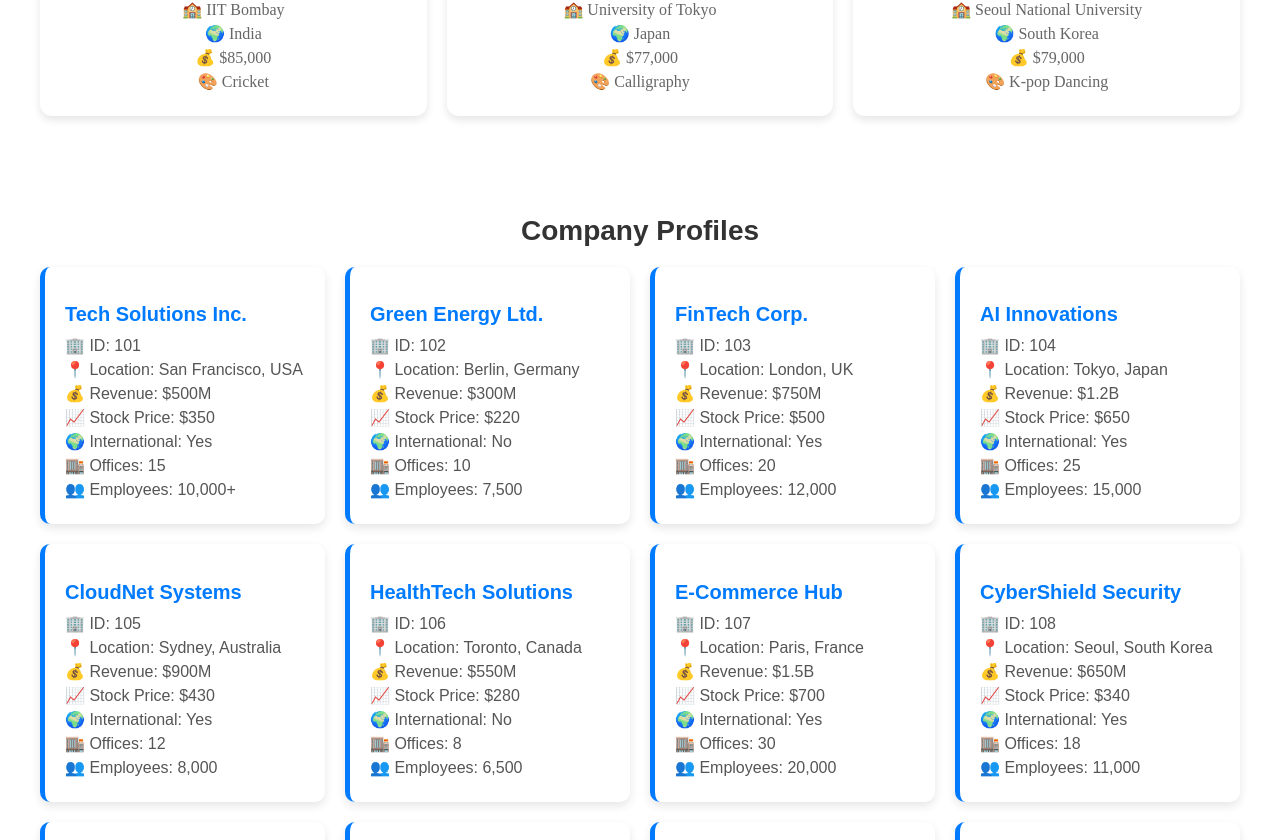
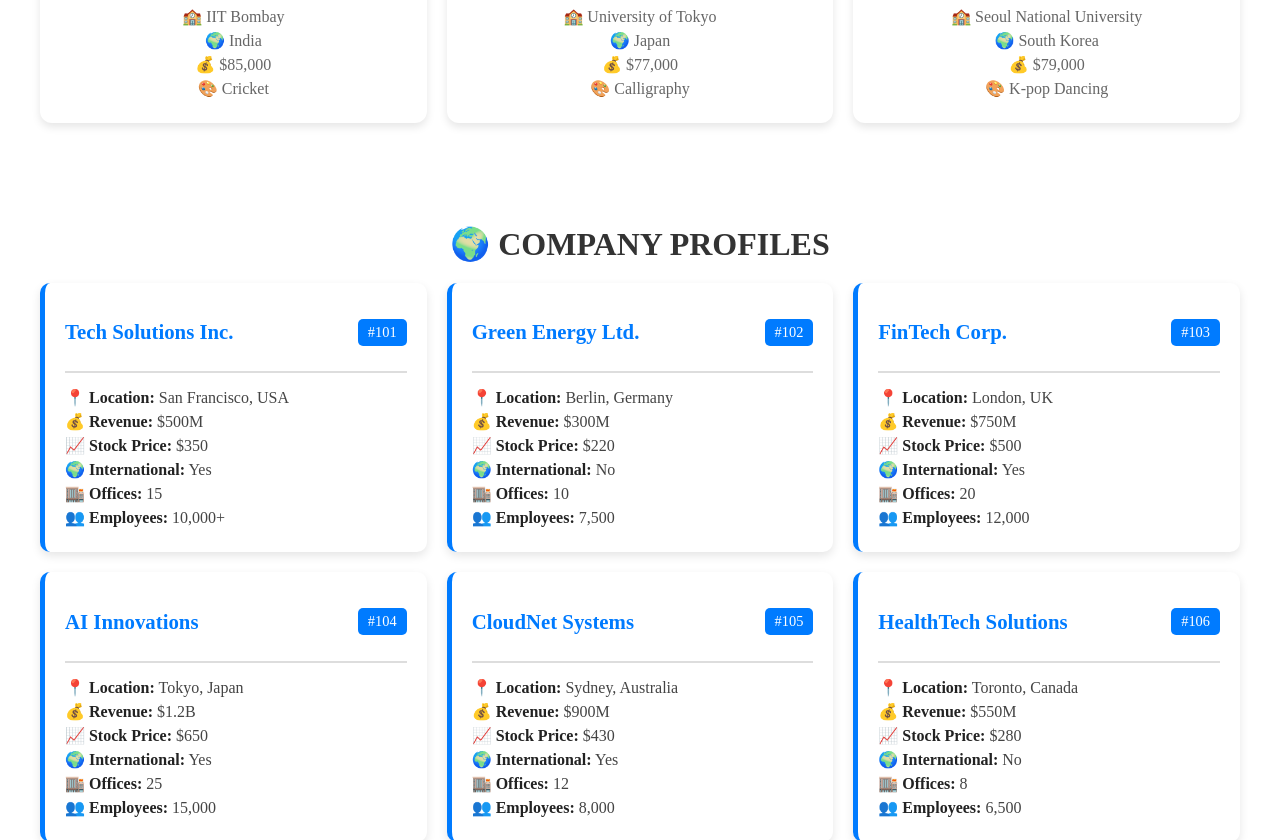
Before and after one commit to Karanbhuva18/advancegithub, a React (Vite) app: page / in a window 1280 px wide. Shown: the part 1460-2300 px from the top of the page. Built offline with nearby package versions, Linux system fonts and the light colour scheme.

Commit message:
change company component design

```diff
--- a/src/ComapanyCard/companyCard.css
+++ b/src/ComapanyCard/companyCard.css
@@ -1,54 +1,75 @@
-/* Container for all cards */
-.company-cards-container {
+/* Container Styles */
+.company-container {
   max-width: 1200px;
   margin: 40px auto;
+  text-align: center;
   padding: 20px;
-    text-align: center;
-    font-family: Arial, sans-serif;
 }
 
-  /* Title styling */
-  .title {
-    font-size: 28px;
+.company-title {
+  font-size: 2rem;
+  color: #333;
+  margin-bottom: 20px;
   font-weight: bold;
-    margin-bottom: 20px;
-    color: #333;
+  text-transform: uppercase;
 }
 
-  /* Grid system for company cards */
-  .company-cards-grid {
+/* Grid Layout */
+.company-grid {
   display: grid;
-    grid-template-columns: repeat(auto-fit, minmax(250px, 1fr));
+  grid-template-columns: repeat(auto-fit, minmax(300px, 1fr));
   gap: 20px;
   justify-content: center;
 }
 
-  /* Individual company card styling */
+/* Individual Card */
 .company-card {
-    background: white;
+  background: #fff;
   border-radius: 10px;
   padding: 20px;
   box-shadow: 0px 4px 10px rgba(0, 0, 0, 0.1);
-    transition: transform 0.2s ease-in-out;
-    text-align: left;
+  transition: transform 0.3s ease, box-shadow 0.3s ease;
   border-left: 5px solid #007bff;
 }
 
 .company-card:hover {
   transform: translateY(-5px);
+  box-shadow: 0px 6px 15px rgba(0, 0, 0, 0.2);
 }
 
-  /* Company name styling */
-  .company-name {
-    font-size: 20px;
-    font-weight: bold;
-    color: #007bff;
-    margin-bottom: 10px;
+/* Header Section */
+.company-header {
+  display: flex;
+  justify-content: space-between;
+  align-items: center;
+  border-bottom: 2px solid #ddd;
+  padding-bottom: 10px;
+  margin-bottom: 15px;
 }
 
-  /* Company details */
-  .company-info {
-    font-size: 16px;
-    color: #555;
+.company-name {
+  font-size: 1.3rem;
+  color: #007bff;
+  font-weight: bold;
+}
+
+.company-id {
+  background: #007bff;
+  color: #fff;
+  padding: 5px 10px;
+  border-radius: 5px;
+  font-size: 0.9rem;
+}
+
+/* Details Section */
+.company-details p {
   margin: 5px 0;
+  font-size: 1rem;
+  color: #444;
+  text-align: left;
 }
+
+.company-details strong {
+  color: #222;
+  font-weight: bold;
+}
--- a/src/ComapanyCard/index.jsx
+++ b/src/ComapanyCard/index.jsx
@@ -1,25 +1,26 @@
 import React from "react";
 import "./companyCard.css";
 import { companies } from "../constantdata/constantdata.js";
-// Sample company data array
 
 const CompanyCard = () => {
   return (
-    <div className="company-cards-container">
-      <h1 className="title">Company Profiles</h1>
-      <div className="company-cards-grid">
+    <div className="company-container">
+      <h1 className="company-title">🌍 Company Profiles</h1>
+      <div className="company-grid">
         {companies.map((company) => (
           <div key={company.id} className="company-card">
-            <h2 className="company-name">{company.name}</h2>
-            <p className="company-info">🏢 ID: {company.id}</p>
-            <p className="company-info">📍 Location: {company.location}</p>
-            <p className="company-info">💰 Revenue: {company.revenue}</p>
-            <p className="company-info">📈 Stock Price: {company.stockPrice}</p>
-            <p className="company-info">
-              🌍 International: {company.international}
-            </p>
-            <p className="company-info">🏬 Offices: {company.offices}</p>
-            <p className="company-info">👥 Employees: {company.employees}</p>
+            <div className="company-header">
+              <h2 className="company-name">{company.name}</h2>
+              <span className="company-id">#{company.id}</span>
+            </div>
+            <div className="company-details">
+              <p>📍 <strong>Location:</strong> {company.location}</p>
+              <p>💰 <strong>Revenue:</strong> {company.revenue}</p>
+              <p>📈 <strong>Stock Price:</strong> {company.stockPrice}</p>
+              <p>🌍 <strong>International:</strong> {company.international}</p>
+              <p>🏬 <strong>Offices:</strong> {company.offices}</p>
+              <p>👥 <strong>Employees:</strong> {company.employees}</p>
+            </div>
           </div>
         ))}
       </div>
```
Lines whose indentation alone changed are shown as unchanged.
